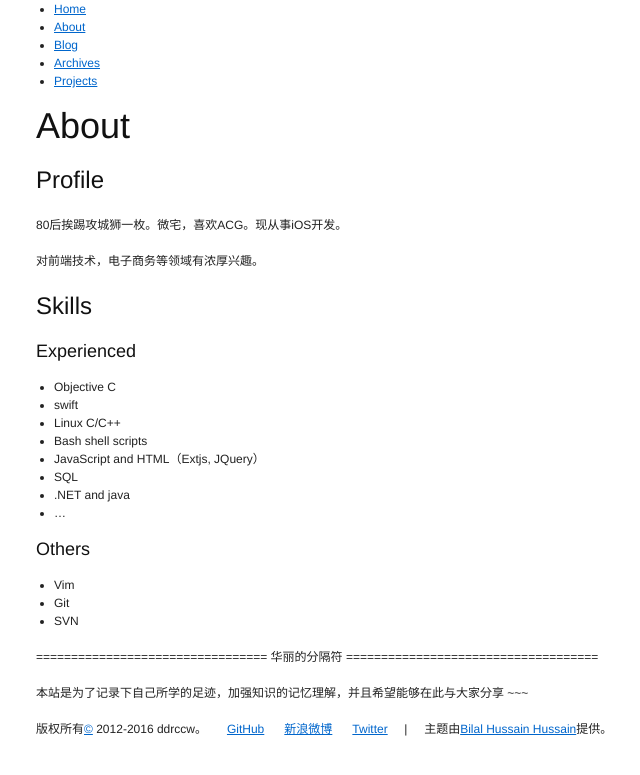
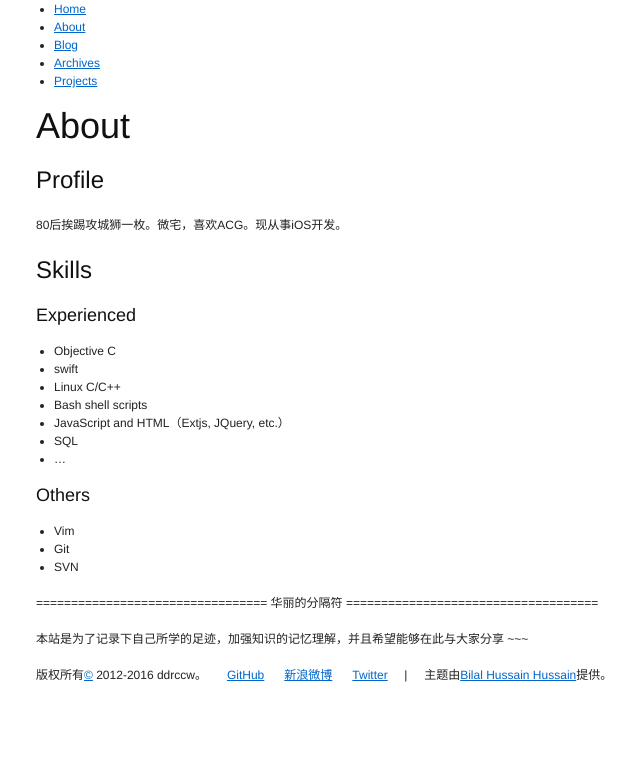
Before and after one commit to ddrccw/ddrccw.github.com, a Jekyll site: the page built from about/index.markdown, in a window 1280 px wide. Shown: the top 775 px of the page, without its empty margins (129-769 px from the left). Built offline with Jekyll 4.4.1, drawn with Linux system fonts in a browser that asks for light colours; Markdown is read by kramdown in place of the engine named in the settings; a script that is not in the unit is left out; comment, search, counter and statistics services are not loaded; some of the changed lines change nothing that is shown.

Commit message:
MOD: update projects info

```diff
--- a/_config.yml
+++ b/_config.yml
@@ -1,6 +1,6 @@
 source:      .
 destination: ./_site
-plugins:     ./_plugins
+plugins_dir:     ./_plugins
 timezone:    Asia/Shanghai
 
 #server:   false
@@ -14,6 +14,7 @@
 disqus_short_name: ddrccw
 
 #plugin jekyll-pagination at blog.html
+gems: [jekyll-paginate]
 paginate: 5
 paginate_path: "blog/page:num"
 
@@ -52,6 +53,34 @@
 
 projects:
 
+    CCCircleSpinLayer: &CCCircleSpinLayer
+        title:        CCCircleSpinLayer
+        category:     实战
+        languages:    [Objective C]
+        description:  >
+            Circle spinner referred to SpinKit and SpinKit-ObjC。
+
+    CCScrollableHeaderTabViewController: &CCScrollableHeaderTabViewController
+        title:        CCScrollableHeaderTabViewController
+        category:     实战
+        languages:    [Objective C]
+        description:  >
+            云课堂，中国大学mooc的课程详情页用到的组件。
+
+    CCTransition: &CCTransition
+        title:        CCTransition
+        category:     实战
+        languages:    [Objective C]
+        description:  >
+            云课堂，中国大学mooc转场动画组件。
+
+    CCRotation: &CCRotation
+        title:        CCRotation
+        category:     实战
+        languages:    [Objective C]
+        description:  >
+            基于CoreMotion检测设备方向
+
     CCChainedMenu: &CCChainedMenu
         title:        CCChainedMenu
         category:     study
@@ -65,17 +94,3 @@
         languages:    [Objective C]
         description:  >
             利用UIWebView实现富文本编辑。尝试obj-c与javascript交互。 使用AudioSession实现录音及播放。
-
-    CCCircleSpinLayer: &CCCircleSpinLayer
-        title:        CCCircleSpinLayer
-        category:     实战
-        languages:    [Objective C]
-        description:  >
-            Circle spinner referred to SpinKit and SpinKit-ObjC。
-
-    CCScrollableHeaderTabViewController: &CCScrollableHeaderTabViewController
-        title:        CCScrollableHeaderTabViewController
-        category:     实战
-        languages:    [Objective C]
-        description:  >
-            云课堂，中国大学mooc的课程详情页用到的组件。
--- a/_plugins/archives.rb
+++ b/_plugins/archives.rb
@@ -19,7 +19,7 @@
         end
       end
 
-      site.posts.each do |post|
+      site.posts.docs.each do |post|
         d = post.date
         years[d.year] << post
         months[d.year][d.month] << post
--- a/_plugins/sitemap_generator.rb
+++ b/_plugins/sitemap_generator.rb
@@ -1,107 +1,61 @@
 # Sitemap.xml Generator is a Jekyll plugin that generates a sitemap.xml file by
 # traversing all of the available posts and pages.
 #
-# How To Use:
-#   1) Copy source file into your _plugins folder within your Jekyll project.
-#   2) Change modify the url variable in _config.yml to reflect your domain name.
-#   3) Run Jekyll: jekyll --server to re-generate your site.
+# See readme file for documenation
 #
-# Variables:
-#   * Change SITEMAP_FILE_NAME if you want your sitemap to be called something
-#     other than sitemap.xml.
-#   * Change the PAGES_INCLUDE_POSTS list to include any pages that are looping
-#     through your posts (e.g. "index.html", "archive.html", etc.). This will
-#     ensure that right after you make a new post, the last modified date will
-#     be updated to reflect the new post.
-#   * A sitemap.xml should be included in your _site folder.
-#   * If there are any files you don't want included in the sitemap, add them
-#     to the EXCLUDED_FILES list. The name should match the name of the source
-#     file.
-#   * If you want to include the optional changefreq and priority attributes,
-#     simply include custom variables in the YAML Front Matter of that file.
-#     The names of these custom variables are defined below in the
-#     CHANGE_FREQUENCY_CUSTOM_VARIABLE_NAME and PRIORITY_CUSTOM_VARIABLE_NAME
-#     constants.
-#
-# Notes:
-#   * The last modified date is determined by the latest from the following:
-#     system modified date of the page or post, system modified date of
-#     included layout, system modified date of included layout within that
-#     layout, ...
+# Updated to use config file for settings by Daniel Groves
+# Site: http://danielgroves.net
 #
 # Author: Michael Levin
 # Site: http://www.kinnetica.com
 # Distributed Under A Creative Commons License
 #   - http://creativecommons.org/licenses/by/3.0/
-#
-# Modified for Octopress by John W. Long
-#
+require 'jekyll/document'
 require 'rexml/document'
-require 'fileutils'
 
 module Jekyll
 
-  # Change SITEMAP_FILE_NAME if you would like your sitemap file
-  # to be called something else
-  SITEMAP_FILE_NAME = "sitemap.xml"
-
-  # Any files to exclude from being included in the sitemap.xml
-  EXCLUDED_FILES = ["atom.xml"]
-
-  # Any files that include posts, so that when a new post is added, the last
-  # modified date of these pages should take that into account
-  PAGES_INCLUDE_POSTS = ["index.html"]
-
-  # Custom variable names for changefreq and priority elements
-  # These names are used within the YAML Front Matter of pages or posts
-  # for which you want to include these properties
-  CHANGE_FREQUENCY_CUSTOM_VARIABLE_NAME = "change_frequency"
-  PRIORITY_CUSTOM_VARIABLE_NAME = "priority"
-
-  class Post
+  class Jekyll::Document
     attr_accessor :name
 
-    def full_path_to_source
-      File.join(@base, @name)
+    def path_to_source
+      File.join(*[@name].compact)
     end
 
-    def location_on_server
-      "#{site.config['url']}#{url}"
+    def location_on_server(my_url)
+      "#{my_url}#{url}"
     end
   end
 
   class Page
     attr_accessor :name
 
-    def full_path_to_source
-      File.join(@base, @dir, @name)
+    def path_to_source
+      File.join(*[@dir, @name].compact)
     end
 
-    def location_on_server
-      location = "#{site.config['url']}#{@dir}#{url}"
+    def location_on_server(my_url)
+      location = "#{my_url}#{url}"
       location.gsub(/index.html$/, "")
-    end
-  end
-
-  class Layout
-    def full_path_to_source
-      File.join(@base, @name)
     end
   end
 
   # Recover from strange exception when starting server without --auto
   class SitemapFile < StaticFile
     def write(dest)
-      begin
-        super(dest)
-      rescue
-      end
-
       true
     end
   end
 
   class SitemapGenerator < Generator
+    priority :lowest
+
+    # Config defaults
+    SITEMAP_FILE_NAME = "/sitemap.xml"
+    EXCLUDE = ["/atom.xml", "/feed.xml", "/feed/index.xml"]
+    INCLUDE_POSTS = ["/index.html"]
+    CHANGE_FREQUENCY_NAME = "change_frequency"
+    PRIORITY_NAME = "priority"
 
     # Valid values allowed by sitemap.xml spec for change frequencies
     VALID_CHANGE_FREQUENCY_VALUES = ["always", "hourly", "daily", "weekly",
@@ -111,6 +65,15 @@
     #
     # Returns nothing
     def generate(site)
+      # Configuration
+      sitemap_config = site.config['sitemap'] || {}
+      @config = {}
+      @config['filename'] = sitemap_config['filename'] || SITEMAP_FILE_NAME
+      @config['change_frequency_name'] = sitemap_config['change_frequency_name'] || CHANGE_FREQUENCY_NAME
+      @config['priority_name'] = sitemap_config['priority_name'] || PRIORITY_NAME
+      @config['exclude'] = sitemap_config['exclude'] || EXCLUDE
+      @config['include_posts'] = sitemap_config['include_posts'] || INCLUDE_POSTS
+
       sitemap = REXML::Document.new << REXML::XMLDecl.new("1.0", "UTF-8")
 
       urlset = REXML::Element.new "urlset"
@@ -122,33 +85,34 @@
 
       sitemap.add_element(urlset)
 
+      # Create destination directory if it doesn't exist yet. Otherwise, we cannot write our file there.
+      Dir::mkdir(site.dest) if !File.directory? site.dest
+
       # File I/O: create sitemap.xml file and write out pretty-printed XML
-      unless File.exists?(site.dest)
-        FileUtils.mkdir_p(site.dest)
-      end
-      file = File.new(File.join(site.dest, SITEMAP_FILE_NAME), "w")
+      filename = @config['filename']
+      file = File.new(File.join(site.dest, filename), "w")
       formatter = REXML::Formatters::Pretty.new(4)
       formatter.compact = true
       formatter.write(sitemap, file)
       file.close
 
       # Keep the sitemap.xml file from being cleaned by Jekyll
-      site.static_files << Jekyll::SitemapFile.new(site, site.dest, "/", SITEMAP_FILE_NAME)
+      site.static_files << Jekyll::SitemapFile.new(site, site.dest, "/", filename)
     end
 
     # Create url elements for all the posts and find the date of the latest one
     #
     # Returns last_modified_date of latest post
     def fill_posts(site, urlset)
+
       last_modified_date = nil
-      site.posts.each do |post|
-        if !excluded?(post.name)
+      site.collections["posts"].docs.each do |post|
+        if !excluded?(site, post.name)
           url = fill_url(site, post)
           urlset.add_element(url)
         end
 
-        path = post.full_path_to_source
-        date = File.mtime(path)
+        date = File.mtime(post.path)
         last_modified_date = date if last_modified_date == nil or date > last_modified_date
       end
 
@@ -161,9 +125,8 @@
     # Returns last_modified_date of index page
     def fill_pages(site, urlset)
       site.pages.each do |page|
-        if !excluded?(page.name)
-          path = page.full_path_to_source
-          if File.exists?(path)
+        if !excluded?(site, page.path_to_source)
+          if File.exists?(page.path)
             url = fill_url(site, page)
             urlset.add_element(url)
           end
@@ -178,15 +141,17 @@
     def fill_url(site, page_or_post)
       url = REXML::Element.new "url"
 
-      loc = fill_location(page_or_post)
+      loc = fill_location(site, page_or_post)
       url.add_element(loc)
 
       lastmod = fill_last_modified(site, page_or_post)
       url.add_element(lastmod) if lastmod
 
-      if (page_or_post.data[CHANGE_FREQUENCY_CUSTOM_VARIABLE_NAME])
+
+
+      if (page_or_post.data[@config['change_frequency_name']])
         change_frequency =
-          page_or_post.data[CHANGE_FREQUENCY_CUSTOM_VARIABLE_NAME].downcase
+          page_or_post.data[@config['change_frequency_name']].downcase
 
         if (valid_change_frequency?(change_frequency))
           changefreq = REXML::Element.new "changefreq"
@@ -197,11 +162,11 @@
         end
       end
 
-      if (page_or_post.data[PRIORITY_CUSTOM_VARIABLE_NAME])
-        priority_value = page_or_post.data[PRIORITY_CUSTOM_VARIABLE_NAME]
+      if (page_or_post.data[@config['priority_name']])
+        priority_value = page_or_post.data[@config['priority_name']]
         if valid_priority?(priority_value)
           priority = REXML::Element.new "priority"
-          priority.text = page_or_post.data[PRIORITY_CUSTOM_VARIABLE_NAME]
+          priority.text = page_or_post.data[@config['priority_name']]
           url.add_element(priority)
         else
           puts "ERROR: Invalid Priority In #{page_or_post.name}"
@@ -214,9 +179,10 @@
     # Get URL location of page or post
     #
     # Returns the location of the page or post
-    def fill_location(page_or_post)
+    def fill_location(site, page_or_post)
       loc = REXML::Element.new "loc"
-      loc.text = page_or_post.location_on_server
+      url = site.config['url'] + site.config['baseurl']
+      loc.text = page_or_post.location_on_server(url)
 
       loc
     end
@@ -225,10 +191,8 @@
     #
     # Returns lastmod REXML::Element or nil
     def fill_last_modified(site, page_or_post)
-      path = page_or_post.full_path_to_source
-
       lastmod = REXML::Element.new "lastmod"
-      date = File.mtime(path)
+      date = File.mtime(page_or_post.path)
       latest_date = find_latest_date(date, site, page_or_post)
 
       if @last_modified_post_date == nil
@@ -236,7 +200,7 @@
         lastmod.text = latest_date.iso8601
       else
         # This is a page
-        if posts_included?(page_or_post.name)
+        if posts_included?(site, page_or_post.path_to_source)
           # We want to take into account the last post date
           final_date = greater_date(latest_date, @last_modified_post_date)
           lastmod.text = final_date.iso8601
@@ -255,8 +219,7 @@
       layouts = site.layouts
       layout = layouts[page_or_post.data["layout"]]
       while layout
-        path = layout.full_path_to_source
-        date = File.mtime(path)
+        date = File.mtime(layout.path)
 
         latest_date = date if (date > latest_date)
 
@@ -280,12 +243,12 @@
     # Is the page or post listed as something we want to exclude?
     #
     # Returns boolean
-    def excluded?(name)
-      EXCLUDED_FILES.include? name
+    def excluded?(site, name)
+      @config['exclude'].include? name
     end
 
-    def posts_included?(name)
-      PAGES_INCLUDE_POSTS.include? name
+    def posts_included?(site, name)
+      @config['include_posts'].include? name
     end
 
     # Is the change frequency value provided valid according to the spec
--- a/about/index.markdown
+++ b/about/index.markdown
@@ -8,8 +8,6 @@
 
 80后挨踢攻城狮一枚。微宅，喜欢ACG。现从事iOS开发。
 
-对前端技术，电子商务等领域有浓厚兴趣。
-
 ## Skills ##
 
 ### Experienced ###
@@ -17,9 +15,8 @@
 * swift
 * Linux C/C++
 * Bash shell scripts
-* JavaScript and HTML（Extjs, JQuery）
+* JavaScript and HTML（Extjs, JQuery, etc.）
 * SQL
-* .NET and java
 * ...
 
 ### Others ###
```
Also changed, not shown: 1 other file.
